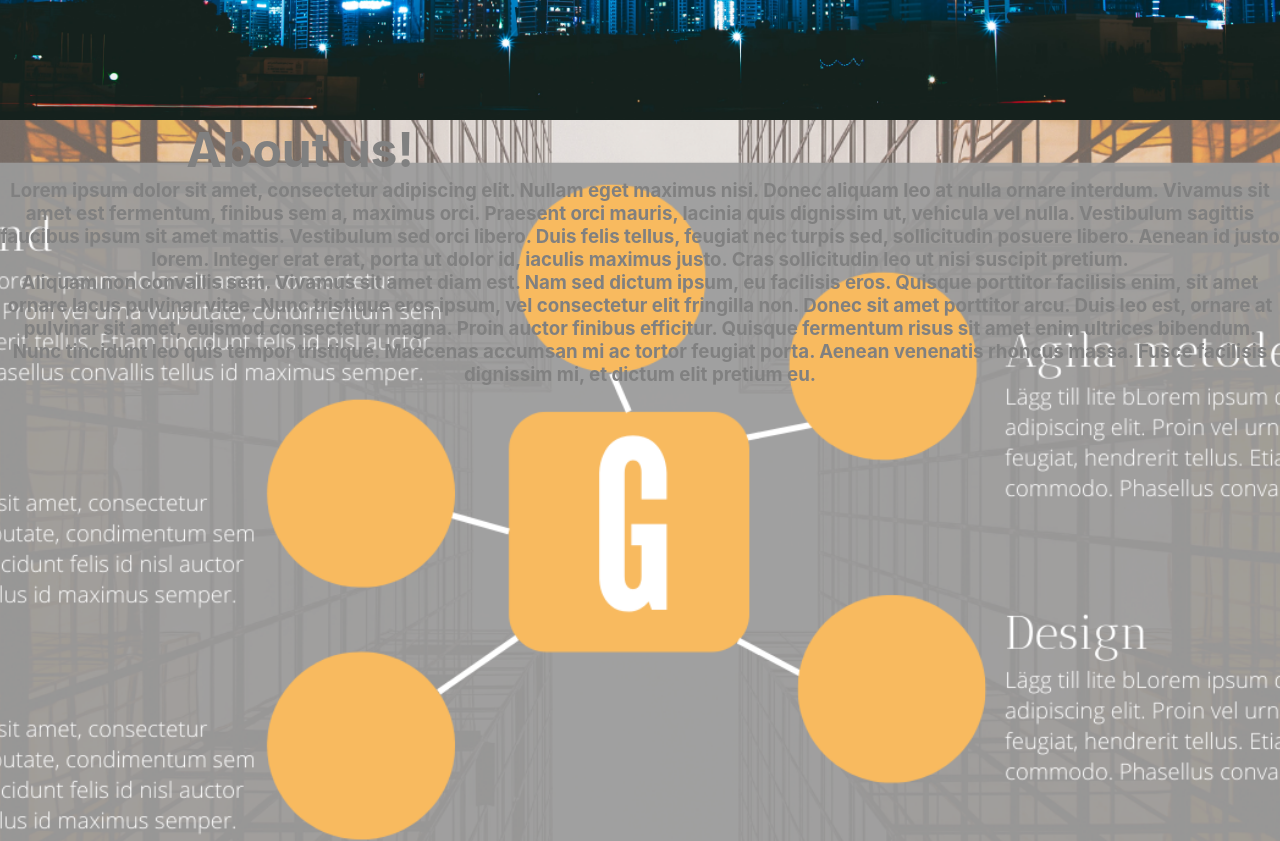
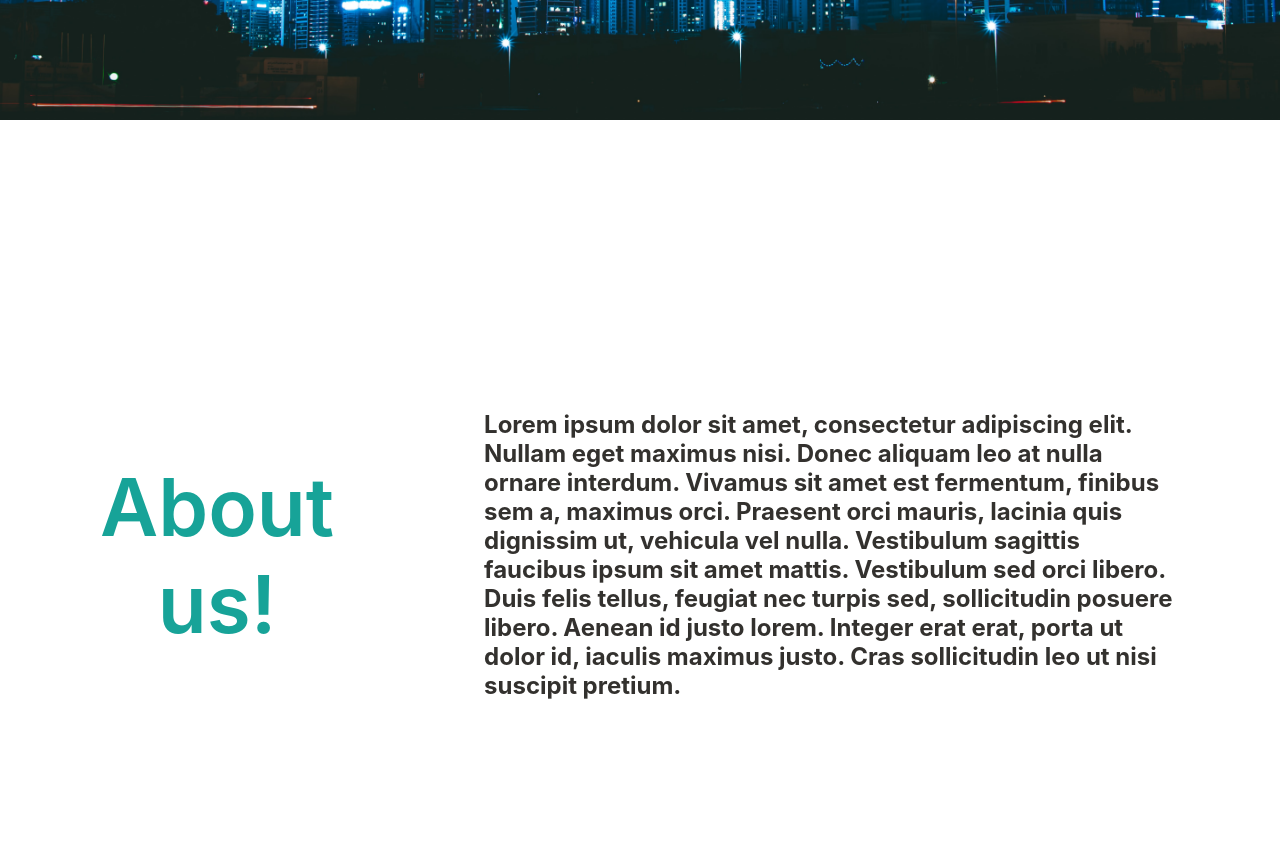
Before and after one commit to AnnaToll/one-source-fe, a React (Create React App) app: page / in a window 1280 px wide. Shown: the part 680-1521 px from the top of the page. Built offline with nearby package versions, Linux system fonts and the light colour scheme; no server answers.

Commit message:
Feature 002: Om-oss sida and CSS fix

```diff
--- a/src/App.css
+++ b/src/App.css
@@ -38,7 +38,7 @@
 
 .Page-About {
   position: relative;
-  height: 100vh;
+  height: auto;
   width: 100vw;
   flex: 1;
 }
--- a/src/components/About.js
+++ b/src/components/About.js
@@ -4,9 +4,9 @@ function About() {
   return (
     <section className="about-container">
 
-        <h1>About us!</h1>
+        <h1 className='about-title'>About us!</h1>
 
-        <h3>
+        <h3 className='about-desc'>
         Lorem ipsum dolor sit amet, consectetur adipiscing elit. Nullam eget maximus nisi. Donec aliquam leo at nulla ornare interdum.
         Vivamus sit amet est fermentum, finibus sem a, maximus orci. Praesent orci mauris, lacinia quis dignissim ut, vehicula vel nulla.
         Vestibulum sagittis faucibus ipsum sit amet mattis. Vestibulum sed orci libero. Duis felis tellus, feugiat nec turpis sed,
@@ -14,14 +14,6 @@ function About() {
         Cras sollicitudin leo ut nisi suscipit pretium.
         </h3>
 
-        <h3>
-        Aliquam non convallis sem. Vivamus sit amet diam est. Nam sed dictum ipsum, eu facilisis eros. Quisque porttitor facilisis enim,
-        sit amet ornare lacus pulvinar vitae. Nunc tristique eros ipsum, vel consectetur elit fringilla non. Donec sit amet porttitor arcu.
-        Duis leo est, ornare at pulvinar sit amet, euismod consectetur magna. Proin auctor finibus efficitur. Quisque fermentum risus
-        sit amet enim ultrices bibendum. Nunc tincidunt leo quis tempor tristique. Maecenas accumsan mi ac tortor feugiat porta.
-        Aenean venenatis rhoncus massa. Fusce facilisis dignissim mi, et dictum elit pretium eu.
-        </h3>
-
     </section>
   );
 }
--- a/src/components/components.css
+++ b/src/components/components.css
@@ -83,30 +83,32 @@ h1 {
 
 /* About component */
 .about-container {
-    background-image: url("/src/img/placeholder-about.png");
-    background-position: center;
-    background-repeat: no-repeat;
-    background-size: cover;
-
     position: relative;
-    height: 100vh;
+    height: 90vh;
     width: 100vw;
+    display: flex;
+    justify-content: center;
     align-items: center;
-    align-self: center;
-    text-align: center;
+    margin-top: 50px;
+    margin-bottom: 50px;
 }
 
-.about-container h1 {
-    color: grey;
+.about-title{
     text-align: center;
-    font-size: 3rem;
-    align-items: center;
-    align-self: center;
-    text-align: center;
+    margin-left: 100px;
+    margin-top: 50px;
+    color: var(--green);
+    font-size: 5rem;
+    font-weight: 600;
 }
 
-.about-container h3 {
-    color: grey;
+.about-desc {
+    margin-top: 50px;
+    margin-left: 150px;
+    margin-right: 100px;
+    color: var(--jet);
+    display: flex;
+    font-size: 1.5rem;
 
 }
 
@@ -206,7 +208,7 @@ h5 {
 }
 
 .Footer-title{
-   color: #3A51B7;
+   color: var(--blue);
    font-size: 2rem;
    text-align: center;
    padding-top: 10px;
@@ -220,7 +222,7 @@ h5 {
  }
 
 .Footer-icons {
-    color: #3A51B7;
+    color: var(--blue);
     text-align: center;
     font-size: 2rem;
     margin: 15px;
```
